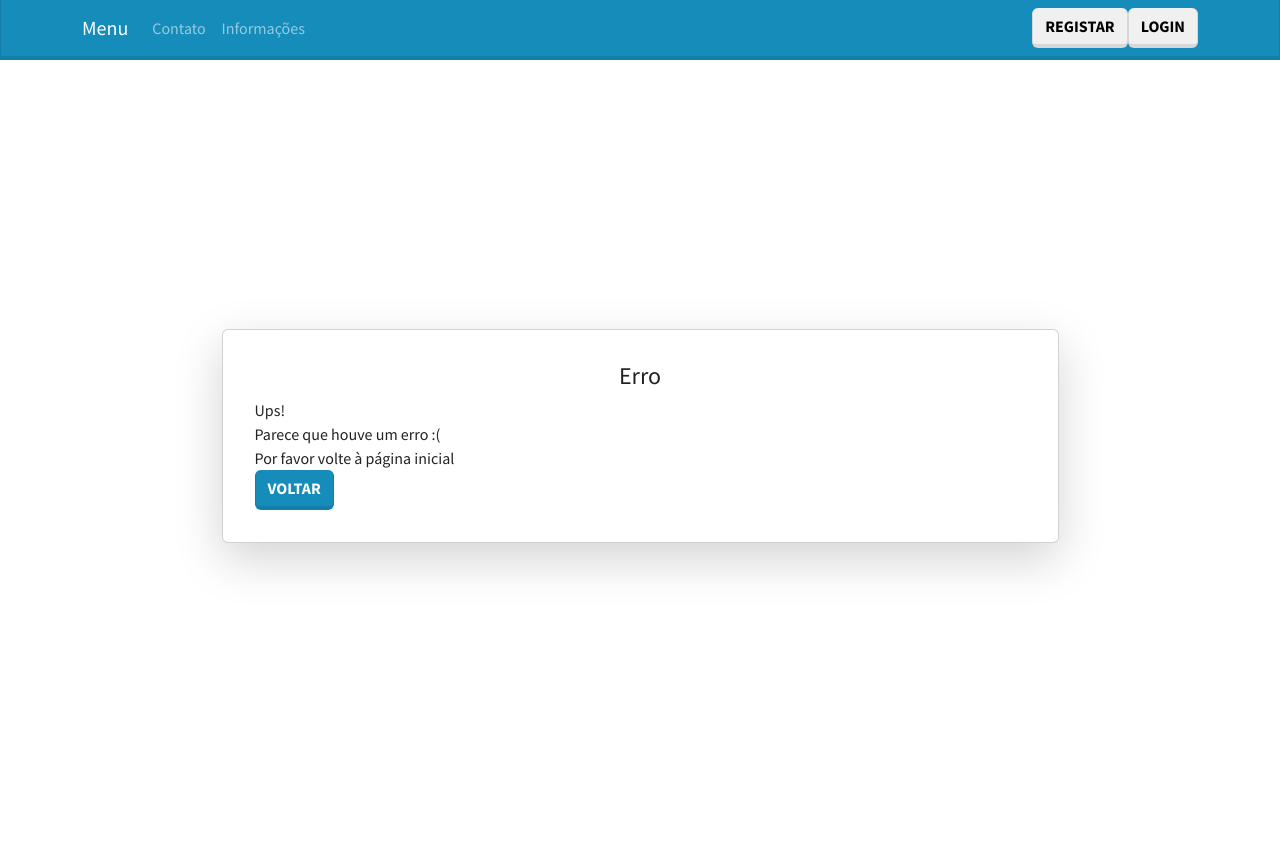
After one commit to Mr-Cracked/GuilhermeRoque_TatianaHonorio, a PHP site: page /Erro.php in a window 1280 px wide. The commit adds this page. Run offline with PHP 8.4, Linux system fonts and the light colour scheme.

Commit message:
Criar pag erro

```diff
--- /dev/null
+++ b/paginas/Erro.php
@@ -0,0 +1,36 @@
+<!DOCTYPE html>
+<?php include 'cabecalho.php'; ?>
+<html lang="pt">
+<head>
+    <meta charset="UTF-8">
+    <meta name="viewport" content="width=device-width, initial-scale=1.0">
+    <title>Perfil</title>
+    <link rel="stylesheet" href="bootstrap.css">
+</head>
+<body>
+
+    <div class="container d-flex justify-content-center align-items-center" style="height: 100vh;">
+        <div class="card shadow-lg p-3 mb-5 bg-white rounded w-75">
+            <div class="card-body">
+                <h4 class="card-title text-center">Erro</h4>
+                Ups!
+                <br>
+                <label for="Erro">Parece que houve um erro :( </label> <br>
+                <label for="Erro">Por favor volte à página inicial</label> <br>
+                <?php
+                if(!empty($_SESSION['tipo_utilizador']) && $_SESSION['tipo_utilizador'] > 0){
+                    ?>
+                    <a type="button" class="btn btn-primary" href="perfil.php">Voltar</button></a>
+                    <?php
+                }else{
+                    ?>
+                    <a type="button" class="btn btn-primary" href="index.php">Voltar</button></a>
+                    <?php
+                }
+                ?>
+
+            </div>
+        </div>
+    </div>
+</body>
+</html>
--- a/paginas/cursos.php
+++ b/paginas/cursos.php
@@ -1,5 +1,6 @@
 <!DOCTYPE html>
 <?php include 'cabecalho.php'; include '../basedados/basedados.h';?>
+<?php if (!empty($_SESSION['tipo_utilizador']) && ($_SESSION['tipo_utilizador'] == 1 || $_SESSION['tipo_utilizador'] == 3)) : ?>
 <?php  $sql = "SELECT c.*
             FROM curso c
             WHERE NOT EXISTS (
@@ -9,7 +10,7 @@
                 AND i.nome = '{$_SESSION['nome']}'
             )";
         $result = mysqli_query($conn, $sql);?>
-<?php if (!empty($_SESSION['tipo_utilizador']) && ($_SESSION['tipo_utilizador'] == 1 || $_SESSION['tipo_utilizador'] == 3)) : ?>
+
 <html lang="pt">
 <head>
     <meta charset="UTF-8">
--- a/paginas/index.php
+++ b/paginas/index.php
@@ -7,5 +7,6 @@
     </head>
     <body>
         <?php include 'cabecalho.php'?>
+        <label>GOOD MORNING VIETNAMMM </label>
     </body>
 </html>
```
Also changed, not shown: paginas/editarPerfil.php (+7 -2 lines).
